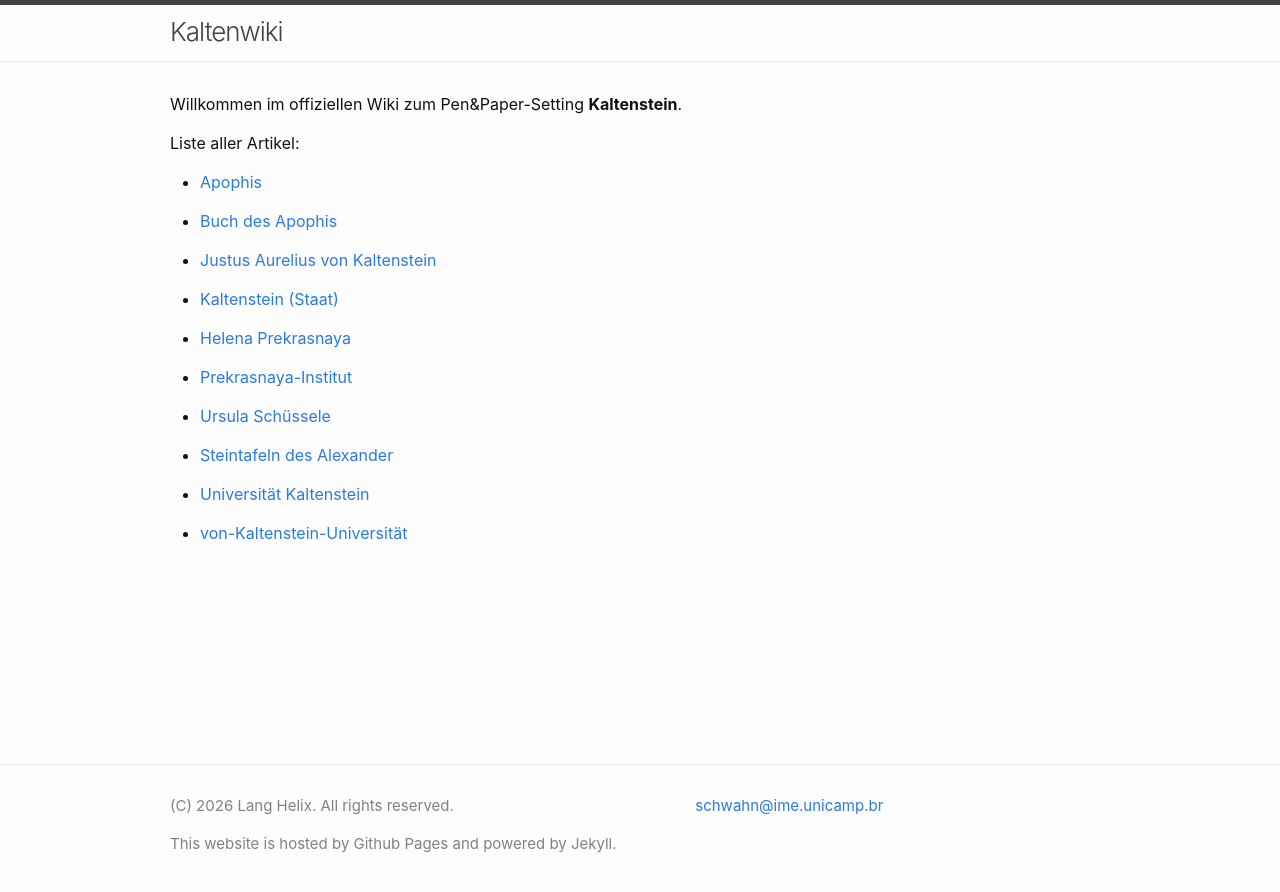
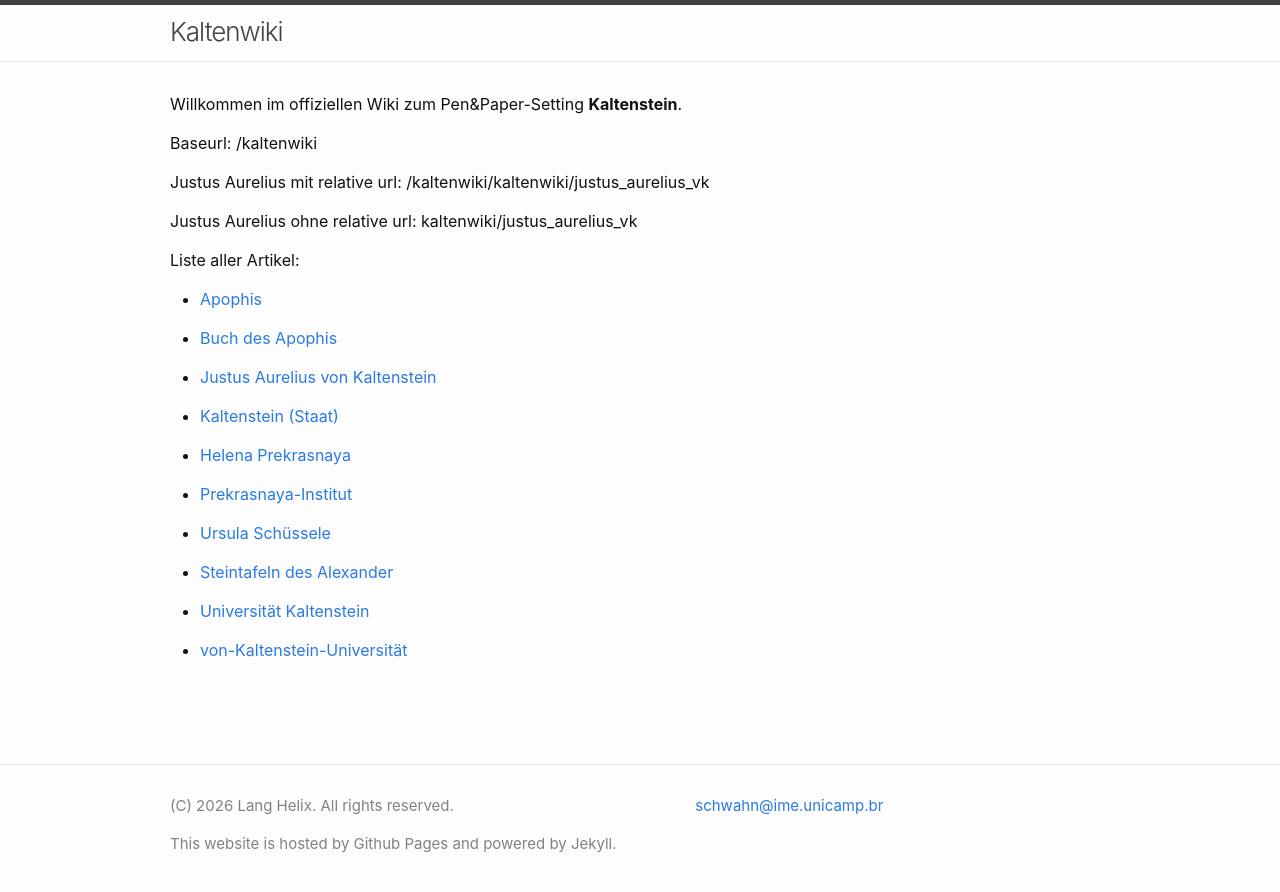
Before and after one commit to PSchwahn/kaltenwiki, a Jekyll site: the page built from index.markdown, in a window 1280 px wide. Shown: the top 892 px of the page. Built offline with Jekyll 4.4.1, drawn with Linux system fonts in a browser that asks for light colours; some web fonts are replaced.

Commit message:
test urls

```diff
--- a/_kaltenwiki/vk_uni.md
+++ b/_kaltenwiki/vk_uni.md
@@ -3,4 +3,4 @@ layout: page
 title: von-Kaltenstein-Universität
 ---
 
-Die **von-Kaltenstein-Universität** ist eine in [Kaltenstein]({{ "kaltenwiki/kaltenstein" | relative_url }}) ansässige Universität. Sie wurde im 15. Jhd. (?) von [Justus Aurelius von Kaltenstein]({{ "kaltenwik/justus_aurelius_vk" | relative_url }}) auf dem Grund des dortigen Klosters (*Kloster Kaltenstein*) gegründet.
+Die **von-Kaltenstein-Universität** ist eine in [Kaltenstein]({{ "kaltenwiki/kaltenstein" | relative_url }}) ansässige Universität. Sie wurde im 15. Jhd. (?) von [Justus Aurelius von Kaltenstein]({{ "kaltenwiki/justus_aurelius_vk" | relative_url }}) auf dem Grund des dortigen Klosters (*Kloster Kaltenstein*) gegründet.
--- a/index.markdown
+++ b/index.markdown
@@ -4,6 +4,12 @@ layout: default
 
 Willkommen im offiziellen Wiki zum Pen&Paper-Setting **Kaltenstein**.
 
+Baseurl: {{ site.baseurl }}
+
+Justus Aurelius mit relative url: {{ "kaltenwiki/justus_aurelius_vk" | relative_url }}
+
+Justus Aurelius ohne relative url: kaltenwiki/justus_aurelius_vk
+
 Liste aller Artikel:
 
 {% for x in site.kaltenwiki %}
```
